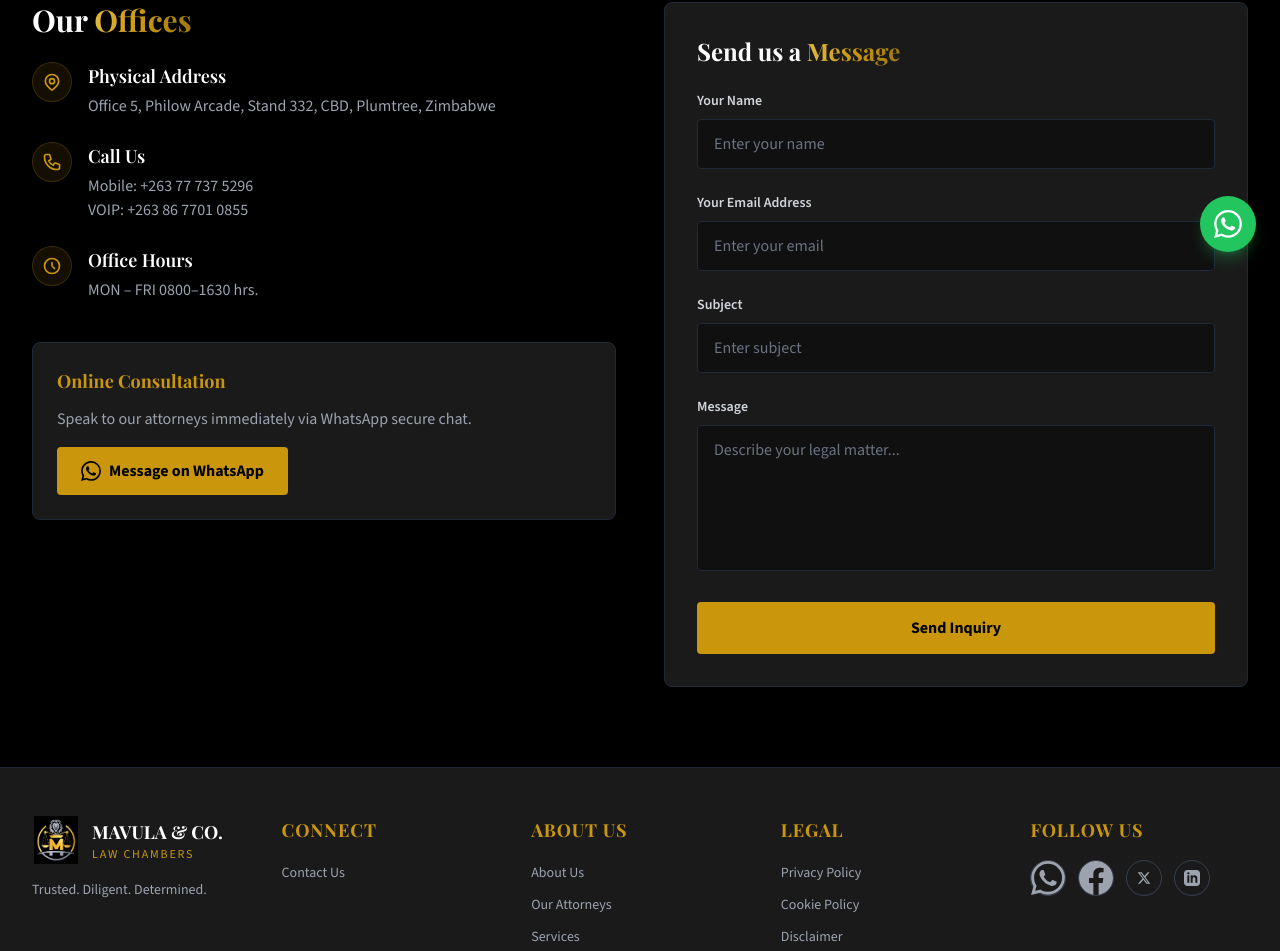
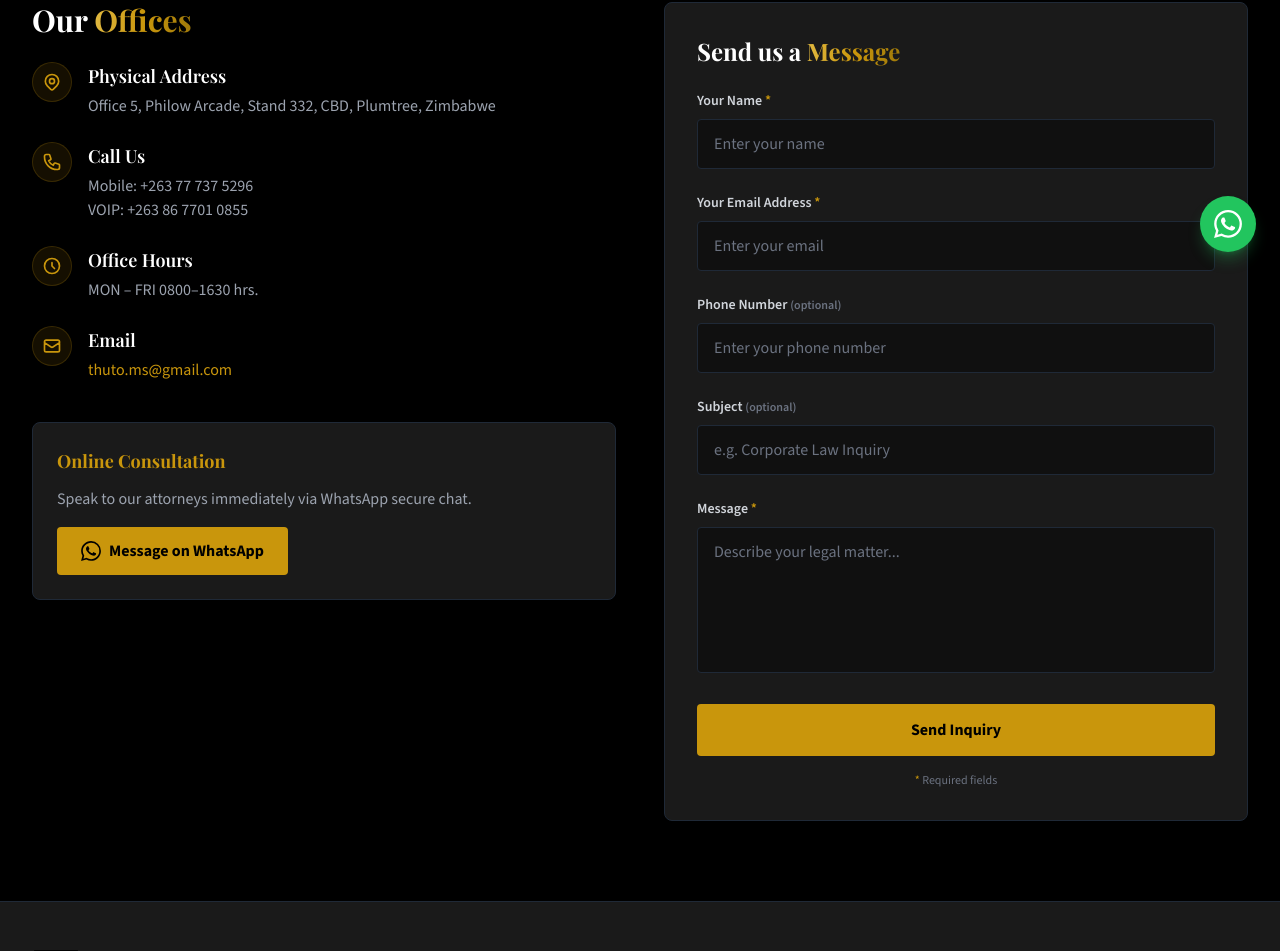
Before and after one commit to shelbyTagv/MavulaLawChambers-website, a React (Vite) app: page /contact in a window 1280 px wide. Shown: the part 524-1475 px from the top of the page. Built offline with nearby package versions, Linux system fonts and the light colour scheme; a web font is replaced by a local one.

Commit message:
Added mailto link in contacts tab

```diff
--- a/src/data/social.ts
+++ b/src/data/social.ts
@@ -2,7 +2,7 @@ import type { SocialLinks } from "../types";
 
 export const socialLinks: SocialLinks = {
   whatsapp: "https://wa.me/263777375296",
-  facebook: "#",
-  twitter: "#",
+  facebook: "https://www.facebook.com/share/1HaTyKNzmq/",
+  twitter: "https://x.com/Mavula_CoLaw",
   linkedin: "#",
 };
--- a/src/pages/Contact.tsx
+++ b/src/pages/Contact.tsx
@@ -9,22 +9,67 @@ export default function Contact() {
   const [formData, setFormData] = useState({
     name: "",
     email: "",
+    phone: "",
     subject: "",
     message: "",
   });
+
+  const [submitted, setSubmitted] = useState(false);
 
   const handleChange = (e: React.ChangeEvent<HTMLInputElement | HTMLTextAreaElement>) => {
     const { name, value } = e.target;
     setFormData((prev) => ({ ...prev, [name]: value }));
   };
 
+  const validateEmail = (email: string): boolean => {
+    const emailRegex = /^[^\s@]+@[^\s@]+\.[^\s@]+$/;
+    return emailRegex.test(email);
+  };
+
   const handleSubmit = (e: React.FormEvent) => {
     e.preventDefault();
-    const emailSubject = encodeURIComponent(formData.subject || "Inquiry to Mavula & Co. Law Chambers");
-    const emailBody = encodeURIComponent(
-      `Name: ${formData.name}\nEmail: ${formData.email}\n\nMessage:\n${formData.message}`
-    );
-    window.location.href = `mailto:${contactInfo.email}?subject=${emailSubject}&body=${emailBody}`;
+
+    // Client-side validation
+    if (!formData.name.trim()) {
+      alert("Please enter your name");
+      return;
+    }
+    if (!formData.email.trim() || !validateEmail(formData.email)) {
+      alert("Please enter a valid email address");
+      return;
+    }
+    if (!formData.message.trim()) {
+      alert("Please enter your message");
+      return;
+    }
+
+    // Build email subject
+    const emailSubject = formData.subject?.trim()
+      ? formData.subject
+      : `Website Enquiry from ${formData.name}`;
+
+    // Build email body with visitor's contact info
+    const bodyLines = [
+      `Name: ${formData.name}`,
+      `Email: ${formData.email}`,
+      formData.phone ? `Phone: ${formData.phone}` : null,
+      "",
+      "Message:",
+      formData.message,
+    ].filter(Boolean);
+
+    const emailBody = bodyLines.join("\n");
+
+    // Create and trigger mailto
+    const mailtoUrl = `mailto:${contactInfo.email}?subject=${encodeURIComponent(
+      emailSubject
+    )}&body=${encodeURIComponent(emailBody)}`;
+
+    window.location.href = mailtoUrl;
+
+    // Show confirmation message
+    setSubmitted(true);
+    setTimeout(() => setSubmitted(false), 5000);
   };
 
   return (
@@ -85,6 +130,20 @@ export default function Contact() {
                       <p className="text-gray-400 font-body text-sm sm:text-base">{contactInfo.hours}</p>
                     </div>
                   </div>
+
+                  <div className="flex items-start gap-4">
+                    <div className="w-10 h-10 rounded-full bg-gold/10 border border-gold/20 flex items-center justify-center text-gold flex-shrink-0">
+                      <svg className="w-5 h-5" fill="none" viewBox="0 0 24 24" stroke="currentColor" strokeWidth={2}>
+                        <path strokeLinecap="round" strokeLinejoin="round" d="M3 8l7.89 5.26a2 2 0 002.22 0L21 8M5 19h14a2 2 0 002-2V7a2 2 0 00-2-2H5a2 2 0 00-2 2v10a2 2 0 002 2z" />
+                      </svg>
+                    </div>
+                    <div>
+                      <h3 className="text-white font-heading font-semibold text-lg mb-1">Email</h3>
+                      <a href={`mailto:${contactInfo.email}`} className="text-gold hover:text-gold-light transition-colors font-body text-sm sm:text-base">
+                        {contactInfo.email}
+                      </a>
+                    </div>
+                  </div>
                 </div>
 
                 {/* Online consultation prompt */}
@@ -108,10 +167,21 @@ export default function Contact() {
                   Send us a <span className="gold-gradient-text">Message</span>
                 </h2>
 
+                {submitted && (
+                  <div className="mb-6 p-4 bg-green-900/30 border border-green-700/50 rounded text-green-400 text-sm font-body">
+                    <p className="flex items-center gap-2">
+                      <svg className="w-5 h-5 flex-shrink-0" fill="currentColor" viewBox="0 0 20 20">
+                        <path fillRule="evenodd" d="M10 18a8 8 0 100-16 8 8 0 000 16zm3.707-9.293a1 1 0 00-1.414-1.414L9 10.586 7.707 9.293a1 1 0 00-1.414 1.414l2 2a1 1 0 001.414 0l4-4z" clipRule="evenodd" />
+                      </svg>
+                      Opening your email client — please press send to complete your enquiry.
+                    </p>
+                  </div>
+                )}
+
                 <form onSubmit={handleSubmit} className="space-y-6">
                   <div>
                     <label htmlFor="name" className="block text-sm font-semibold text-gray-300 mb-2 font-body">
-                      Your Name
+                      Your Name <span className="text-gold">*</span>
                     </label>
                     <input
                       type="text"
@@ -127,7 +197,7 @@ export default function Contact() {
 
                   <div>
                     <label htmlFor="email" className="block text-sm font-semibold text-gray-300 mb-2 font-body">
-                      Your Email Address
+                      Your Email Address <span className="text-gold">*</span>
                     </label>
                     <input
                       type="email"
@@ -142,24 +212,38 @@ export default function Contact() {
                   </div>
 
                   <div>
+                    <label htmlFor="phone" className="block text-sm font-semibold text-gray-300 mb-2 font-body">
+                      Phone Number <span className="text-gray-500 text-xs">(optional)</span>
+                    </label>
+                    <input
+                      type="tel"
+                      id="phone"
+                      name="phone"
+                      value={formData.phone}
+                      onChange={handleChange}
+                      className="w-full bg-black/40 text-white placeholder-gray-500 px-4 py-3 border border-gray-800 rounded focus:outline-none focus:border-gold transition-colors font-body"
+                      placeholder="Enter your phone number"
+                    />
+                  </div>
+
+                  <div>
                     <label htmlFor="subject" className="block text-sm font-semibold text-gray-300 mb-2 font-body">
-                      Subject
+                      Subject <span className="text-gray-500 text-xs">(optional)</span>
                     </label>
                     <input
                       type="text"
                       id="subject"
                       name="subject"
-                      required
                       value={formData.subject}
                       onChange={handleChange}
                       className="w-full bg-black/40 text-white placeholder-gray-500 px-4 py-3 border border-gray-800 rounded focus:outline-none focus:border-gold transition-colors font-body"
-                      placeholder="Enter subject"
+                      placeholder="e.g. Corporate Law Inquiry"
                     />
                   </div>
 
                   <div>
                     <label htmlFor="message" className="block text-sm font-semibold text-gray-300 mb-2 font-body">
-                      Message
+                      Message <span className="text-gold">*</span>
                     </label>
                     <textarea
                       id="message"
@@ -177,6 +261,10 @@ export default function Contact() {
                     Send Inquiry
                   </Button>
                 </form>
+
+                <p className="text-xs text-gray-500 text-center mt-4 font-body">
+                  <span className="text-gold">*</span> Required fields
+                </p>
               </div>
             </div>
           </div>
```
